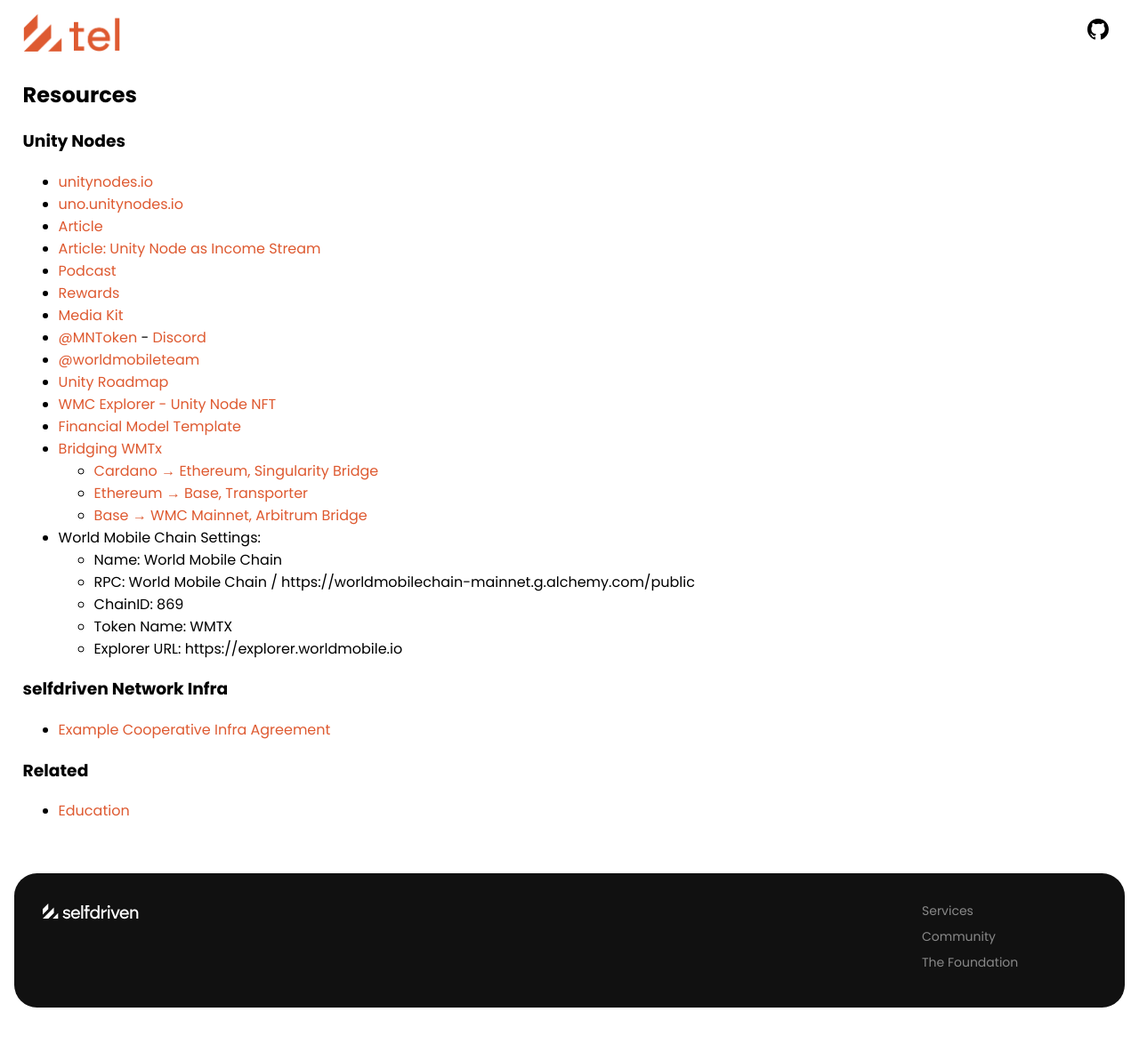
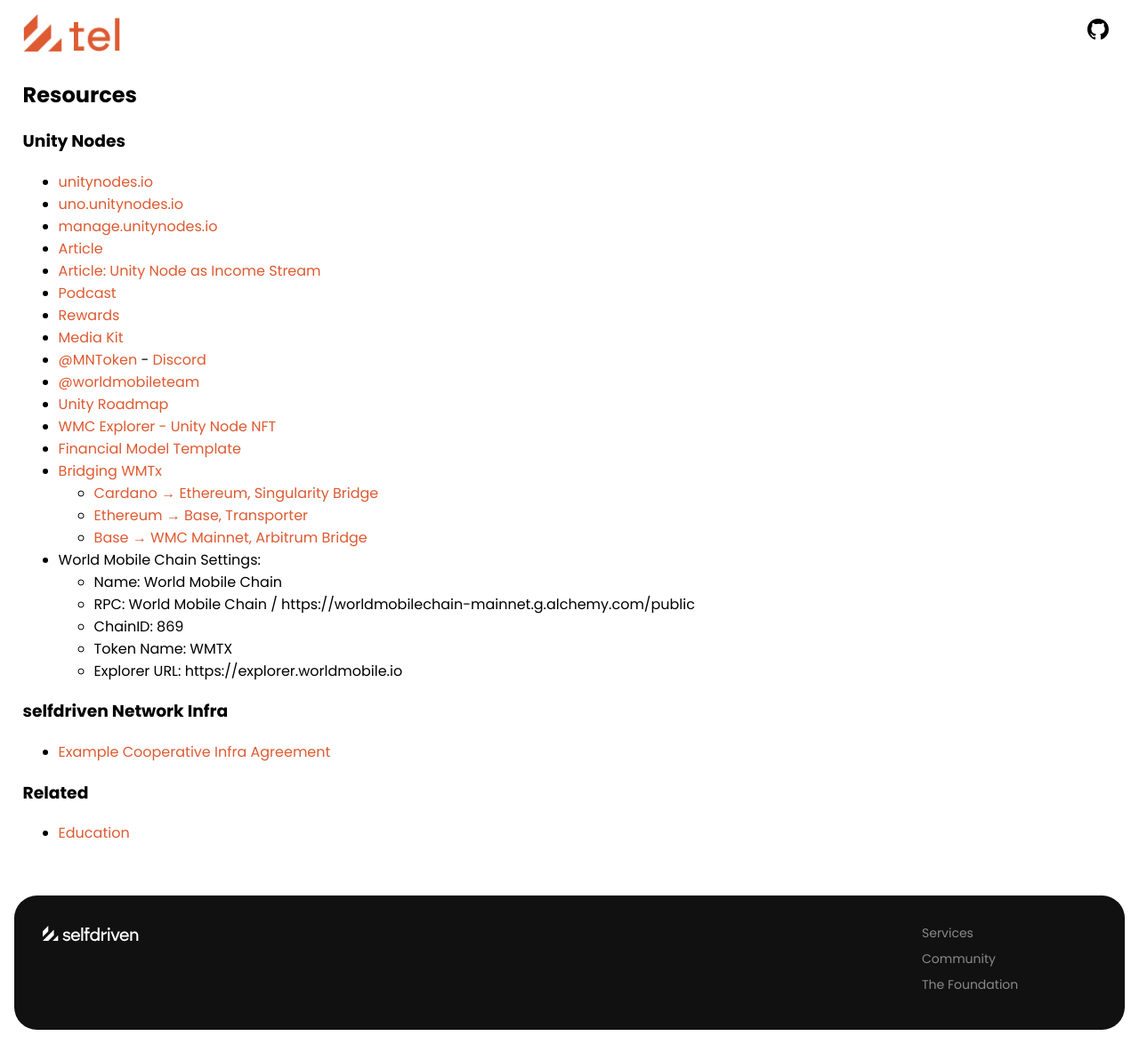
Before and after one commit to selfdriven-services/selfdriven-tel, a Jekyll site: the page built from docs/pages/resources.md, in a window 1280 px wide. Shown: the whole page at 89% size. Built offline with Jekyll 4.4.1, drawn with Linux system fonts in a browser that asks for light colours; before the commit the page ends 1149 px from its top, so only the background shows below that.

Commit message:
Update resources.md

```diff
--- a/docs/pages/resources.md
+++ b/docs/pages/resources.md
@@ -9,6 +9,7 @@
 ### Unity Nodes
 - [unitynodes.io](https://unitynodes.io)
 - [uno.unitynodes.io](https://uno.unitynodes.io/)
+- [manage.unitynodes.io](https://manage.unitynodes.io/)
 - [Article](https://x.com/krabalot/status/1971709580817076530?s=46&t=M_z10jf1hWN5hn7liKVlVA)
 - [Article: Unity Node as Income Stream](https://x.com/wmtxlady/status/1982001238599151817?s=46&t=M_z10jf1hWN5hn7liKVlVA)
 - [Podcast](https://youtu.be/pcmbBwExphM?si=owtZ7NwwGOcntNaa)
```
